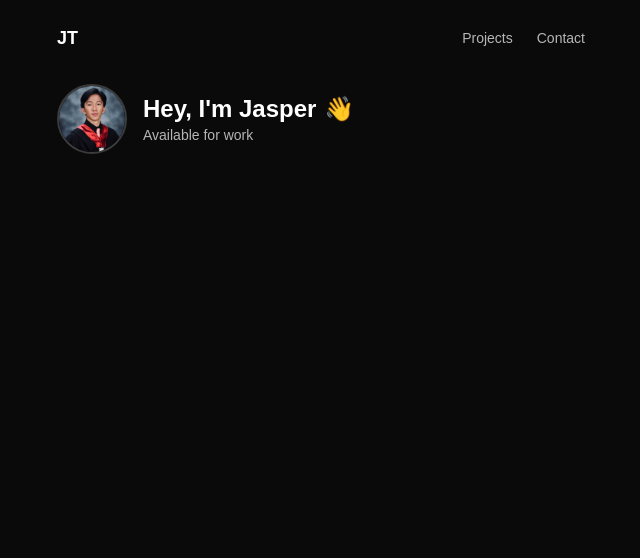
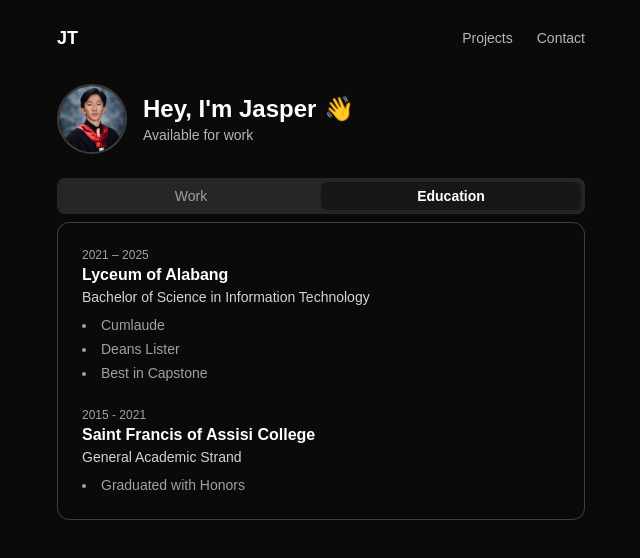
Before and after one commit to JasperTabin/Tabin-Portfolio-v2, a React (Vite) app: page / in a window 1280 px wide. Shown: the top 558 px of the page, without its empty margins (319-959 px from the left). Built offline with nearby package versions, Linux system fonts and the light colour scheme.

Commit message:
Added Tab & resumeData.js

```diff
--- a/src/App.jsx
+++ b/src/App.jsx
@@ -1,12 +1,13 @@
-import { Home } from './components/sections/Home';
-import { Navbar } from './components/Navbar';
+import { Home } from "./components/sections/Home";
+import { Navbar } from "./components/Navbar";
+import { ResumeTabs } from "./components/sections/ResumeTabs";
 
 function App() {
   return (
     <main className="relative mx-auto mt-6 max-w-xl px-6">
-      {/* All sections stack inside here */}
       <Navbar />
       <Home />
+      <ResumeTabs />
     </main>
   );
 }
--- /dev/null
+++ b/src/Data/resumeData.js
@@ -0,0 +1,33 @@
+export const resumeData = {
+//   Work Experience Data
+  Work: [
+    {
+      date: "January 2025 – May 2025",
+      title: "Administrative assistant & IT Support Intern",
+      place: "Lyceum of Alabang",
+      details: [
+        "Designed enrollment tarpaulin and SHS org chart",
+        "Contributed to graduation booklet cover design",
+        "Created CDSP student handbook layout",
+        "Provided office and administrative support",
+      ],
+    },
+  ],
+
+//   Education Data
+Education: [
+    {
+      date: "2021 – 2025",
+      title: "Lyceum of Alabang",
+      place: "Bachelor of Science in Information Technology",
+      details: ["Cumlaude", "Deans Lister", "Best in Capstone"],
+      //   tags: ["Final Year Project", "2nd Year Project"],
+    },
+    {
+      date: "2015 - 2021",
+      title: "Saint Francis of Assisi College",
+      place: "General Academic Strand",
+      details: ["Graduated with Honors"],
+    },
+  ],
+};
--- /dev/null
+++ b/src/components/sections/ResumeTabs.jsx
@@ -0,0 +1,62 @@
+import { useState } from "react";
+import { resumeData } from "../../Data/resumeData"; // adjust path
+
+const tabs = ["Work", "Education"];
+
+export const ResumeTabs = () => {
+  const [active, setActive] = useState("Education");
+
+  return (
+    <div className="w-full">
+      {/* Tabs header */}
+      <div className="mb-2 grid w-full grid-cols-2 rounded-lg bg-neutral-800 p-1 h-9">
+        {tabs.map((tab) => (
+          <button
+            key={tab}
+            onClick={() => setActive(tab)}
+            className={`inline-flex items-center justify-center whitespace-nowrap rounded-md px-3 py-1 text-sm font-medium transition-all
+              ${
+                active === tab
+                  ? "bg-neutral-900 text-white shadow font-semibold"
+                  : "text-neutral-400"
+              }`}
+          >
+            {tab}
+          </button>
+        ))}
+      </div>
+
+      {/* Tabs content → ONE card per tab */}
+      <div className="border border-neutral-700 rounded-xl p-6 space-y-6">
+        {resumeData[active].map((item, idx) => (
+          <div key={idx}>
+            <p className="text-xs text-neutral-400">{item.date}</p>
+            <h3 className="font-semibold text-white">{item.title}</h3>
+            {item.place && (
+              <p className="text-sm text-neutral-300">{item.place}</p>
+            )}
+            {item.details && (
+              <ul className="list-disc list-inside text-sm text-neutral-400 mt-2 space-y-1">
+                {item.details.map((d, i) => (
+                  <li key={i}>{d}</li>
+                ))}
+              </ul>
+            )}
+            {item.tags && (
+              <div className="flex flex-wrap gap-2 mt-3">
+                {item.tags.map((tag, i) => (
+                  <span
+                    key={i}
+                    className="px-3 py-1 rounded-md text-xs font-medium border border-neutral-600 text-neutral-300"
+                  >
+                    {tag}
+                  </span>
+                ))}
+              </div>
+            )}
+          </div>
+        ))}
+      </div>
+    </div>
+  );
+};
```
